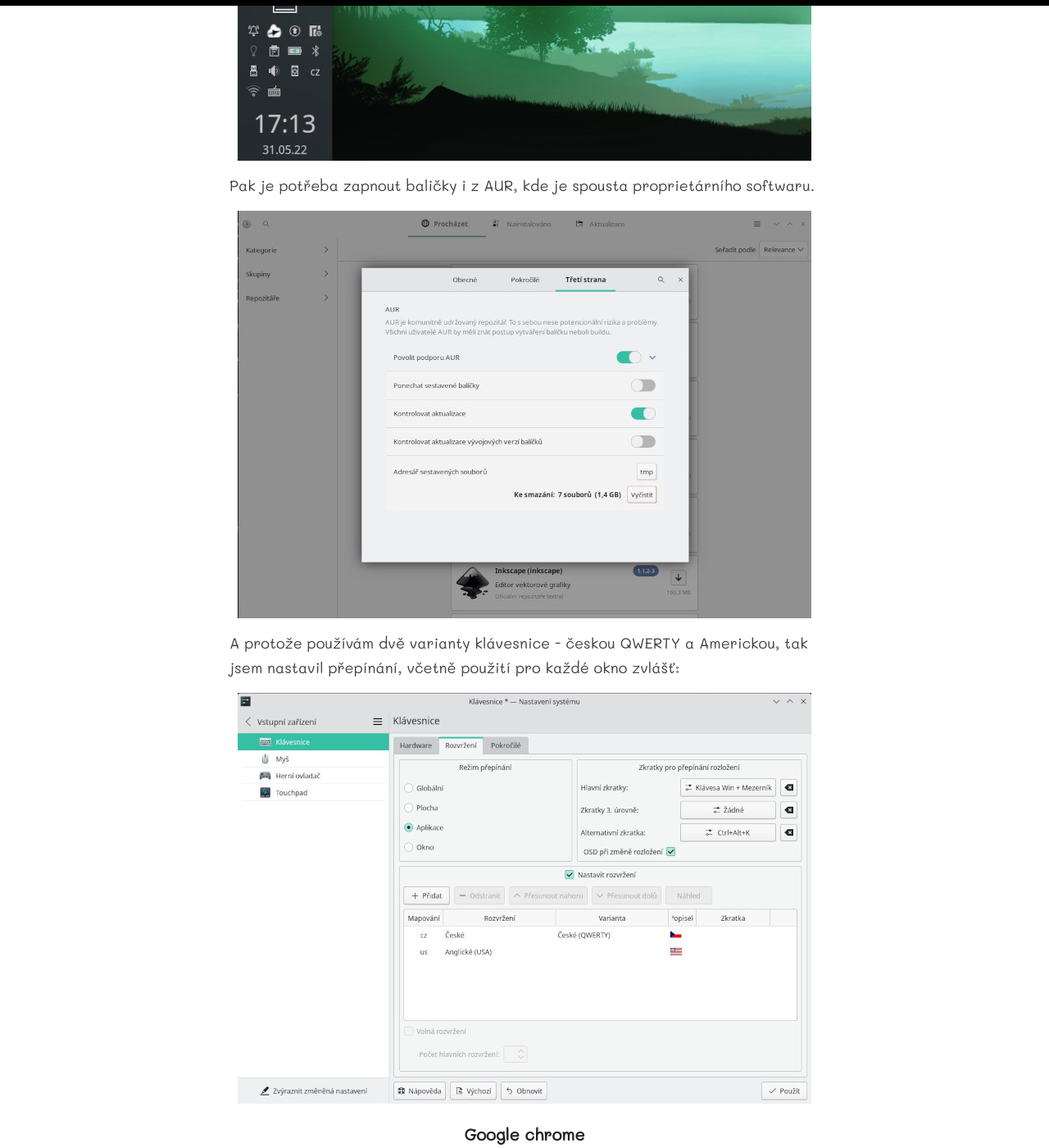
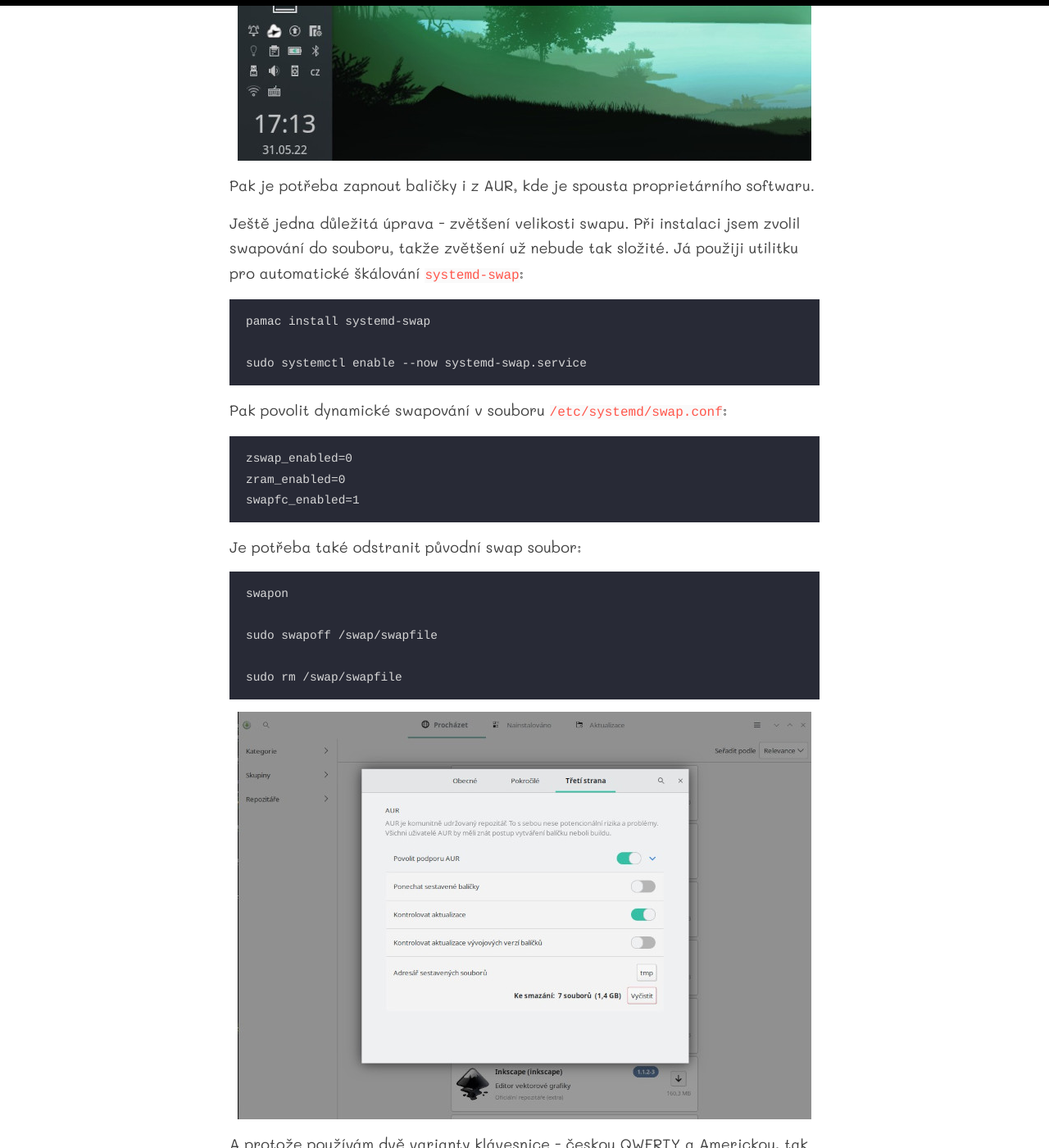
Before and after one commit to buresmi7/buresmi7.github.io, a Jekyll site: the page built from _posts/2022-05-31-muj-stack.md, in a window 1280 px wide and 1400 px high, scrolled down 1634 px. Shown: the whole window at 82% size. Built offline with Jekyll 4.4.1, drawn with Linux system fonts in a browser that asks for light colours; some of the changed text lies outside the part shown.

Commit message:
Muj stack fix

````diff
--- a/_posts/2022-05-31-muj-stack.md
+++ b/_posts/2022-05-31-muj-stack.md
@@ -26,6 +26,33 @@ nastavitelné jako s KDE to nebylo.
 ![Hlavní panel](/images/posts/2022-05-31-muj-stack/muj-stack-01.jpg)
 
 Pak je potřeba zapnout baličky i z AUR, kde je spousta proprietárního softwaru.
+
+Ještě jedna důležitá úprava - zvětšení velikosti swapu. Při instalaci jsem zvolil swapování do souboru, takže
+zvětšení už nebude tak složité. Já použiji utilitku pro automatické škálování `systemd-swap`:
+
+```
+pamac install systemd-swap
+
+sudo systemctl enable --now systemd-swap.service
+```
+
+Pak povolit dynamické swapování v souboru `/etc/systemd/swap.conf`:
+
+```
+zswap_enabled=0
+zram_enabled=0
+swapfc_enabled=1
+```
+
+Je potřeba také odstranit původní swap soubor:
+
+```
+swapon
+
+sudo swapoff /swap/swapfile
+
+sudo rm /swap/swapfile
+```
 
 ![AUR](/images/posts/2022-05-31-muj-stack/muj-stack-02.jpg)
 
@@ -97,9 +124,7 @@ Přidám `SSH_AUTH_SOCK DEFAULT="${XDG_RUNTIME_DIR}/ssh-agent.socket"` do soubor
 přihlásím do systému. A nastartuji SSH Agenta:
 
 ```
-systemctl start --user ssh-agent
-
-systemctl enable --user ssh-agent
+systemctl enable --now --user ssh-agent
 ```
 
 Pak už se můžu přihlásit i na vzdálený server a tam používat SSH klíč pro další přihlašování pomocí:
````
